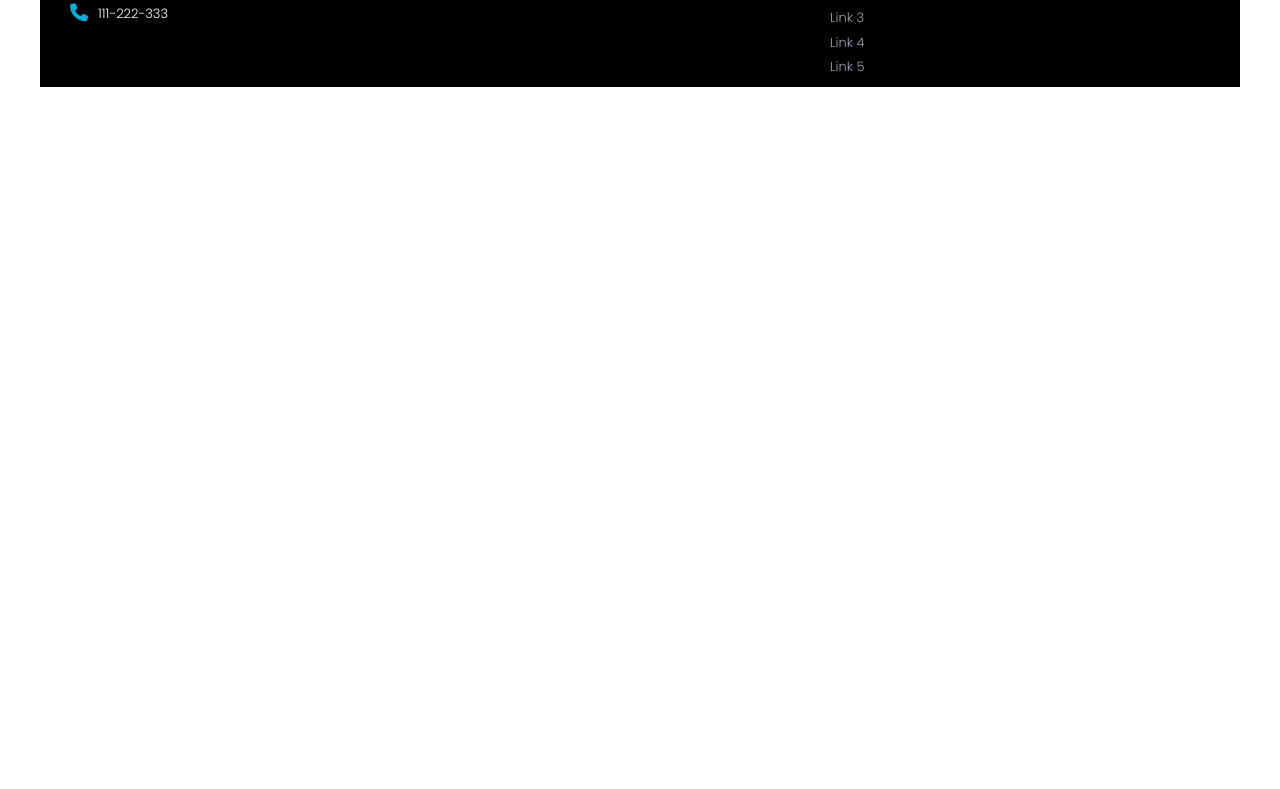
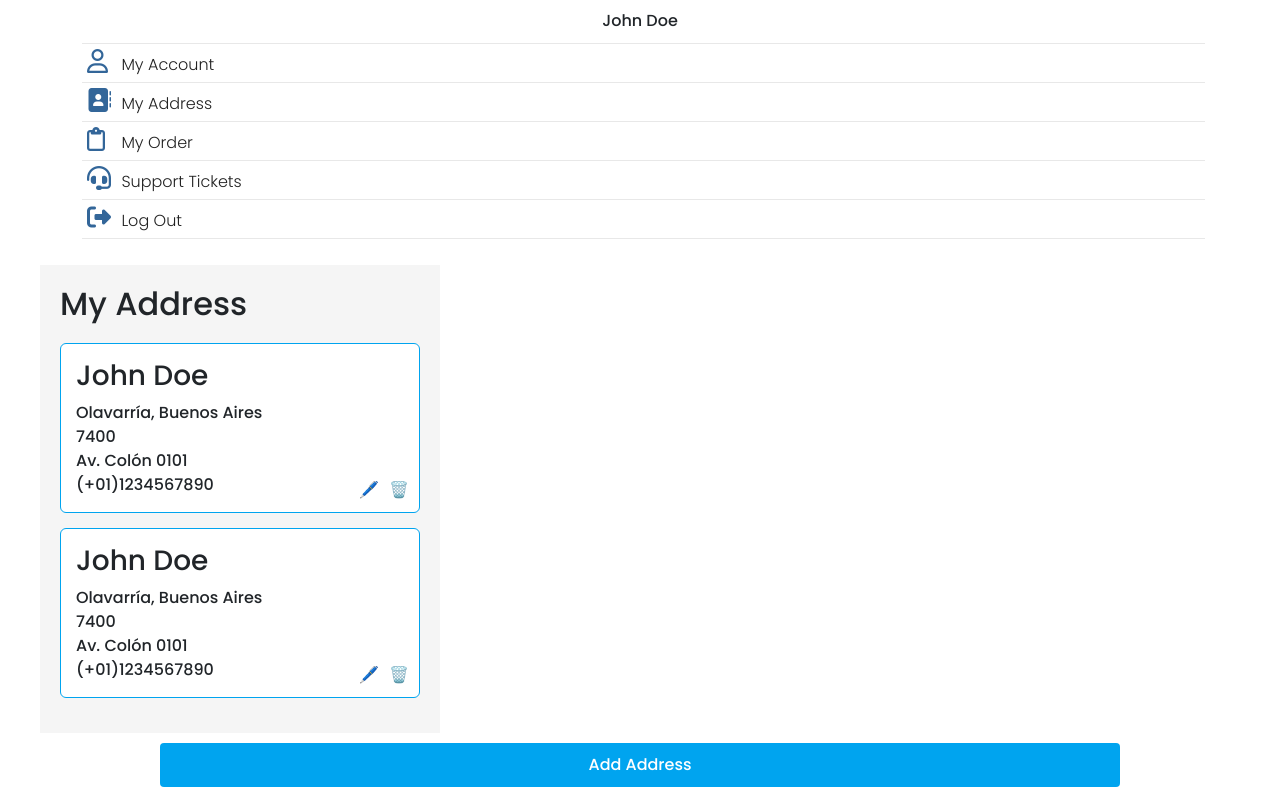
Before and after one commit to mat-kur/OnlineShop, a React (Create React App) app in the folder frontend/: page /my-account/address/1 in a window 1280 px wide. Shown: the part 251-1040 px from the top of the page. Before the commit the page ends 800 px from the top, so only its background shows below. Built offline with nearby package versions, Linux system fonts and the light colour scheme.

Commit message:
tesddada

```diff
--- a/frontend/src/App.tsx
+++ b/frontend/src/App.tsx
@@ -11,6 +11,7 @@ import {WishList} from "./pages/WishList/WishList";
 import {ShoppingCart} from "./pages/ShoppingCart/ShoppingCart";
 import {MyAccountNav} from "./pages/MyAccount/MyAccountNav/MyAccountNav";
 import {MyAccountInfo} from "./pages/MyAccount/MyAccountInfo/MyAccountInfo";
+import {MyAccountAddress} from "./pages/MyAccount/MyAccountAddress/MyAccountAddress";
 
 
 function App() {
@@ -24,6 +25,7 @@ function App() {
             <Route path="/my-account/wish-list/:id" element={<WishList/>}/>
             <Route path="/my-account/cart/:id" element={<ShoppingCart/>}/>
             <Route path="/my-account/1" element={<MyAccountInfo/>}/>
+            <Route path="/my-account/address/1" element={<MyAccountAddress/>}/>
         </Routes>
         <Footer/>
     </div>
--- /dev/null
+++ b/frontend/src/pages/MyAccount/MyAccountAddress/AddAddressModal/AddAddressModal.css
@@ -0,0 +1,56 @@
+.modal {
+    position: fixed;
+    top: 0;
+    left: 0;
+    width: 100%;
+    height: 100%;
+    background-color: rgba(0,0,0,0.5);
+    display: flex;
+    align-items: center;
+    justify-content: center;
+}
+
+.modal-content {
+    background-color: #fff;
+    width: 90%;
+    max-width: 400px;
+    padding: 20px;
+    position: relative;
+    box-shadow: 0px 0px 10px rgba(0,0,0,0.2);
+}
+
+.close-button {
+    position: absolute;
+    right: 10px;
+    top: 10px;
+    cursor: pointer;
+    font-size: 1.5rem;
+}
+
+input, textarea {
+    width: 100%;
+    padding: 10px;
+    margin: 10px 0;
+    box-sizing: border-box;
+}
+
+.add-address-container {
+    display: flex;
+    justify-content: center;
+    align-items: center;
+}
+
+button {
+    background-color: #00A4EF;
+    border: none;
+    padding: 10px 15px;
+    color: white;
+    cursor: pointer;
+    border-radius: 4px;
+    width: 80%;
+    margin-top: 10px;
+}
+
+.modal-button-add {
+    width: 100%;
+}
--- /dev/null
+++ b/frontend/src/pages/MyAccount/MyAccountAddress/AddAddressModal/AddAddressModal.tsx
@@ -0,0 +1,32 @@
+import "./AddAddressModal.css"
+import React, {useState} from "react";
+import {AddAddressModalTypes} from "./AddAddressModal.types";
+
+
+export const AddAddressModal: React.FC<AddAddressModalTypes> = ({isOpen,setIsOpen, toggleModal}) => {
+
+
+    return (
+        <div>
+            <div className="add-address-container">
+            <button onClick={toggleModal}>Add Address</button>
+            </div>
+
+            {isOpen && (
+                <div className="modal">
+                    <div className="modal-content">
+                        <span className="close-button" onClick={toggleModal}>×</span>
+                        <h2>Add Address</h2>
+                        <input type="text" placeholder="Full Name" />
+                        <input type="text" placeholder="Phone Number" />
+                        <input type="text" placeholder="Country" />
+                        <input type="text" placeholder="City" />
+                        <input type="text" placeholder="Postal Code" />
+                        <textarea placeholder="Address"></textarea>
+                            <button className="modal-button-add" onClick={toggleModal}>Add Address</button>
+                    </div>
+                </div>
+            )}
+        </div>
+    );
+};
--- /dev/null
+++ b/frontend/src/pages/MyAccount/MyAccountAddress/MyAccountAddress.css
@@ -0,0 +1,38 @@
+.address-container {
+    padding: 20px;
+    background-color: #f5f5f5;
+    width: 100%;
+    max-width: 400px; /* width for mobile */
+}
+
+h2 {
+    margin-bottom: 20px;
+}
+
+.card {
+    border: 1px solid #00A4EF;
+    padding: 15px;
+    margin-bottom: 15px;
+    position: relative;
+}
+
+.icons {
+    position: absolute;
+    right: 10px;
+    bottom: 10px;
+}
+
+.icons span {
+    margin-left: 10px;
+    cursor: pointer;
+}
+
+button {
+    background-color: #00A4EF;
+    border: none;
+    padding: 10px 15px;
+    color: white;
+    cursor: pointer;
+    border-radius: 4px;
+    width: 100%;
+}
--- /dev/null
+++ b/frontend/src/pages/MyAccount/MyAccountAddress/MyAccountAddress.tsx
@@ -0,0 +1,50 @@
+import "./MyAccountAddress.css"
+import {MyAccountNav} from "../MyAccountNav/MyAccountNav";
+import React, {useState} from "react";
+import {AddAddressModal} from "./AddAddressModal/AddAddressModal";
+import {HeaderProps} from "../../../components/Header/Header.types";
+import {AddAddressModalTypes} from "./AddAddressModal/AddAddressModal.types";
+
+
+export const MyAccountAddress: React.FC<AddAddressModalTypes> = () => {
+
+    const [isOpen, setIsOpen] = useState(false);
+
+    const toggleModal = () => {
+        setIsOpen(!isOpen);
+    }
+
+    return (
+        <div className="adress-wrapper">
+            <MyAccountNav/>
+            <div className="address-container">
+                <h2>My Address</h2>
+                <div className="card">
+                    <h3>John Doe</h3>
+                    <p>Olavarría, Buenos Aires</p>
+                    <p>7400</p>
+                    <p>Av. Colón 0101</p>
+                    <p>(+01)1234567890</p>
+                    <div className="icons">
+                        <span>🖊️</span>
+                        <span>🗑️</span>
+                    </div>
+                </div>
+                <div className="card">
+                    <h3>John Doe</h3>
+                    <p>Olavarría, Buenos Aires</p>
+                    <p>7400</p>
+                    <p>Av. Colón 0101</p>
+                    <p>(+01)1234567890</p>
+                    <div className="icons">
+                        <span>🖊️</span>
+                        <span>🗑️</span>
+                    </div>
+                </div>
+            </div>
+            <>
+                <AddAddressModal isOpen={isOpen} toggleModal={toggleModal} />
+            </>
+        </div>
+    );
+};
```
Also changed, not shown: frontend/src/pages/MyAccount/MyAccountAddress/AddAddressModal/AddAddressModal.types.ts (added, +7 -0 lines).
